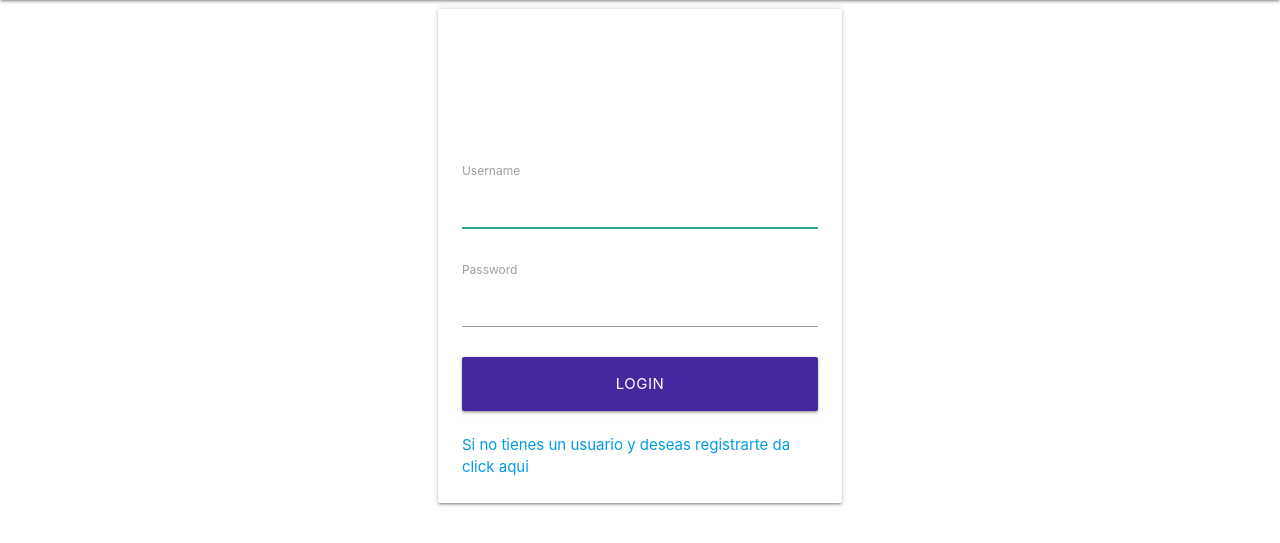
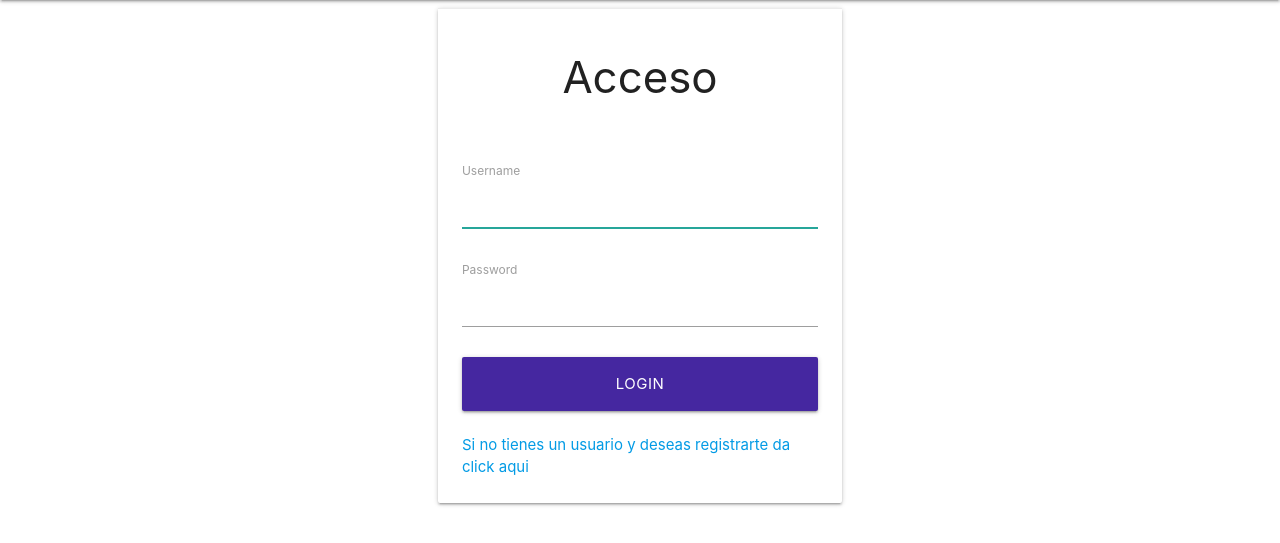
Before and after one commit to SlashGil/cafe_Pendiente, a Django app: page /account/login/ in a window 1280 px wide. Shown: the part 64-607 px from the top of the page. Run offline with Django 4.2, Linux system fonts and the light colour scheme.

Commit message:
Define proper h3

```diff
--- a/templates/registration/login.html
+++ b/templates/registration/login.html
@@ -8,8 +8,8 @@
         <div class="col s12 m8 l4 offset-m2 offset-l4">
             <div class="card">
 
-                <div class="card-action white-text">
-                    <h3>Login</h3>
+                <div class="card-action center-align">
+                    <h3>Acceso</h3>
                 </div>
                 <form method="post">
 
--- a/templates/registration/signin.html
+++ b/templates/registration/signin.html
@@ -8,8 +8,8 @@
         <div class="col s12 m8 l4 offset-m2 offset-l4">
             <div class="card">
 
-                <div class="card-action white-text">
-                    <h3>Login</h3>
+                <div class="card-action center-align">
+                    <h3>Registro</h3>
                 </div>
                 <form method="post">
 
```
